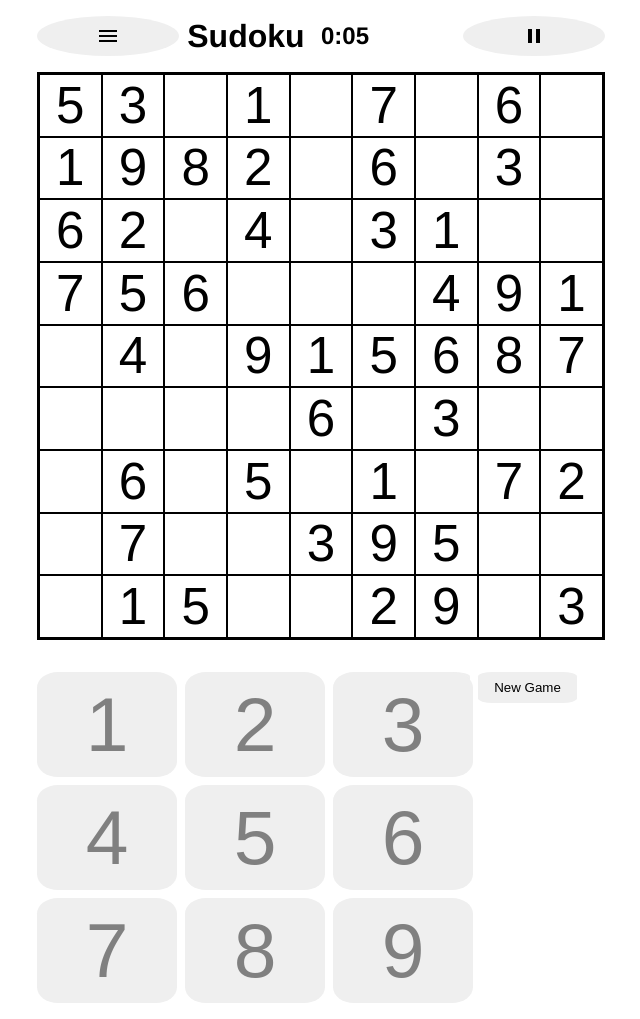
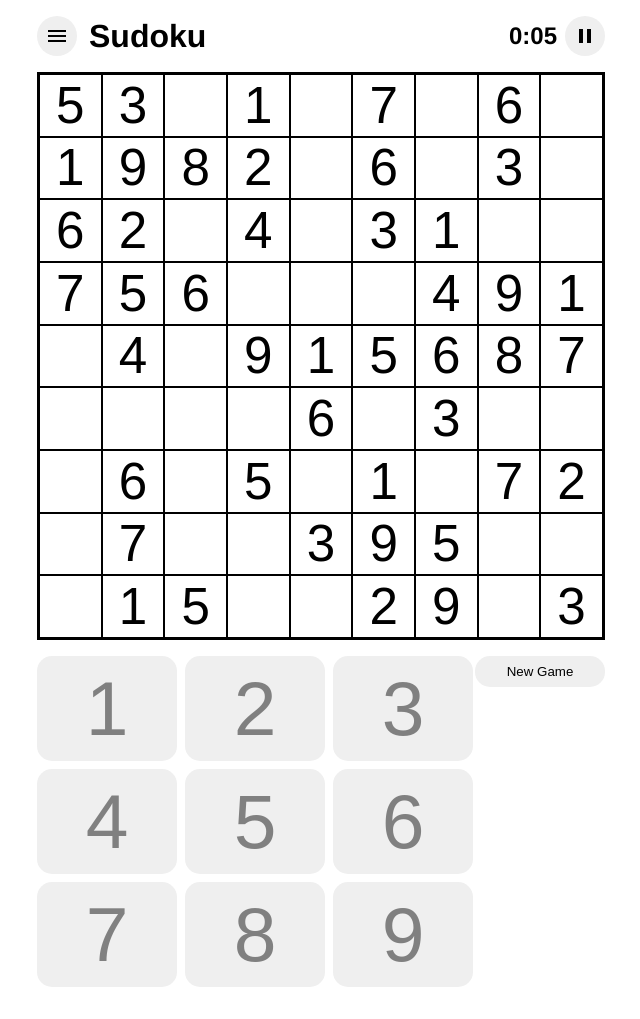
Before and after one commit to jkeussen/sudoku, a React (Vite) app: page / in a window 1280 px wide. Shown: the whole page, without its empty margins (319-959 px from the left). Built offline with nearby package versions, Linux system fonts and the light colour scheme.

Commit message:
Styling consolidation, controls consolidation

```diff
--- a/src/App.module.css
+++ b/src/App.module.css
@@ -6,13 +6,5 @@
   max-width: 600px;
   margin: 0 auto;
   align-items: center;
-  --divider: 2px;
-  --divider-color: black;
+  background-color: var(--bg);
 }
-.controls {
-  display: flex;
-  gap: 2rem;
-  margin-top: 2rem;
-  flex-basis: 0;
-  width: 100%;
-}
--- a/src/App.tsx
+++ b/src/App.tsx
@@ -2,13 +2,12 @@ import { useEffect } from "react";
 import { useAppDispatch } from "./store/hooks";
 
 import Header from "./components/Header";
-import MobileInputs from "./components/MobileInputs";
+import Puzzle from "./components/Puzzle";
+import Controls from "./components/Controls";
 
 import { puzzleActions } from "./store/puzzle-slice";
 
 import classes from "./App.module.css";
-import Puzzle from "./components/Puzzle";
-import Options from "./components/Options";
 
 function App() {
 	const dispatch = useAppDispatch();
@@ -22,10 +21,7 @@ function App() {
 		<div className={classes.app}>
 			<Header />
 			<Puzzle />
-			<div className={classes.controls}>
-				<MobileInputs />
-				<Options />
-			</div>
+			<Controls />
 		</div>
 	);
 }
--- /dev/null
+++ b/src/components/Controls.module.css
@@ -0,0 +1,47 @@
+.controls {
+  display: flex;
+  gap: 1rem;
+  margin-top: 1rem;
+  flex-basis: 0;
+  width: 100%;
+}
+
+.numbers {
+	width: 50%;
+	position: relative;
+	display: grid;
+	gap: 0.5rem;
+	grid-template-columns: repeat(3, 1fr);
+}
+.numberButton {
+	aspect-ratio: 4 / 3;
+	border-radius: var(--border-radius);
+	font-size: 6vw;
+	color: grey;
+}
+
+.options {
+	width: 50%;
+	display: flex;
+	gap: 0.5rem;
+	align-items: flex-start;
+	justify-content: flex-start;
+	flex-wrap: wrap;
+}
+.options button {
+	padding: 0.5rem 1rem;
+	width: max-content;
+	flex: 1;
+}
+
+@media (max-width: 600px) {
+	.controls {
+		flex-direction: column;
+	}
+	.numbers {
+		width: 100%;
+	}
+	.options {
+		width: 100%;
+	}
+}
--- /dev/null
+++ b/src/components/Controls.tsx
@@ -0,0 +1,59 @@
+import classes from './Controls.module.css'
+import buttonCss from '../styles/Buttons.module.css'
+
+import { useAppDispatch } from "../store/hooks";
+import { puzzleActions } from "../store/puzzle-slice";
+
+const NumberButton: React.FC<{
+	value: number;
+}> = (props) => {
+	return(
+		<button className={`${buttonCss.button} ${classes.numberButton}`}>
+			{props.value}
+		</button>
+	)
+}
+
+const Numbers: React.FC<{}> = (props?) => {
+	const nums = [1,2,3,4,5,6,7,8,9]
+	return(
+		<div className={classes.numbers}>
+			{nums.map((num) => <NumberButton
+				key={`numberButton_${num}`}
+				value={num}
+			/>)}
+		</div>
+	)
+}
+
+const Options: React.FC = () => {
+	const dispatch = useAppDispatch();
+
+	return(
+		<div className={classes.options}>
+			<button
+				className={buttonCss.button}
+				onClick={() => dispatch(puzzleActions.solvePuzzle())}
+			>
+				Show Solution
+			</button>
+			<button
+				className={buttonCss.button}
+				onClick={() => dispatch(puzzleActions.generatePuzzle())}
+			>
+				New Game
+			</button>
+		</div>
+	)
+}
+
+const Controls = () => {
+	return (
+		<div className={classes.controls}>
+			<Numbers />
+			<Options />
+		</div>
+	);
+};
+
+export default Controls;
--- a/src/components/Header.module.css
+++ b/src/components/Header.module.css
@@ -4,11 +4,19 @@
 	justify-content: space-between;
 	align-items: center;
 	margin-bottom: 1rem;
+	/* flex-basis: 0; */
+}
+.header h1 {
+	margin-left: 0.25rem;
 }
 .logo,
 .timer {
 	display: flex;
-	justify-content: space-between;
 	align-items: center;
 	gap: 0.5rem;
+	flex: 0;
 }
+.header button {
+	aspect-ratio: 1 / 1;
+	width: min-content;
+}
--- a/src/components/MobileInputs.module.css
+++ /dev/null
@@ -1,19 +0,0 @@
-.mobileInputs {
-	/* display: flex;
-	flex-wrap: wrap;
-	justify-content: space-between;
-	row-gap: 0.5rem; */
-	width: 50%;
-	position: relative;
-	display: grid;
-	gap: 0.5rem;
-	grid-template-columns: repeat(3, 1fr);
-}
-
-.inputBtn {
-	aspect-ratio: 4 / 3;
-	border-radius: var(--border-radius);
-	/* font-size: 4rem; */
-	font-size: 6vw;
-	color: grey;
-}
--- a/src/components/MobileInputs.tsx
+++ /dev/null
@@ -1,26 +0,0 @@
-import classes from './MobileInputs.module.css'
-import buttonCss from '../styles/Buttons.module.css'
-
-const MobileInputButton: React.FC<{
-	value: number;
-}> = (props) => {
-	return(
-		<button className={`${buttonCss.button} ${classes.inputBtn}`}>
-			{props.value}
-		</button>
-	)
-}
-
-const MobileInputs: React.FC<{}> = (props?) => {
-	const nums = [1,2,3,4,5,6,7,8,9]
-	return(
-		<div className={classes.mobileInputs}>
-			{nums.map((num) => <MobileInputButton
-				key={`mobileInputButton_${num}`}
-				value={num}
-			/>)}
-		</div>
-	)
-}
-
-export default MobileInputs
--- a/src/components/Options.module.css
+++ /dev/null
@@ -1,12 +0,0 @@
-.options {
-	width: 50%;
-	display: flex;
-	gap: 0.5rem;
-	align-items: flex-start;
-	justify-content: flex-start;
-	flex-wrap: wrap;
-}
-.options button {
-	padding: 0.5rem 1rem;
-	width: max-content;
-}
--- a/src/components/Options.tsx
+++ /dev/null
@@ -1,28 +0,0 @@
-import { useAppDispatch } from '../store/hooks';
-import { puzzleActions } from '../store/puzzle-slice';
-
-import classes from './Options.module.css'
-import buttonCss from '../styles/Buttons.module.css'
-
-const Options: React.FC = () => {
-	const dispatch = useAppDispatch();
-
-	return(
-		<div className={classes.options}>
-			<button
-				className={buttonCss.button}
-				onClick={() => dispatch(puzzleActions.solvePuzzle())}
-			>
-				Show Solution
-			</button>
-			<button
-				className={buttonCss.button}
-				onClick={() => dispatch(puzzleActions.generatePuzzle())}
-			>
-				New Game
-			</button>
-		</div>
-	)
-}
-
-export default Options;
--- a/src/index.css
+++ b/src/index.css
@@ -22,5 +22,8 @@
 
   box-sizing: border-box;
 
-  --border-radius: 15%;
+  --border-radius: 15px;
+  --divider: 2px;
+  --divider-color: black;
+  --bg: white;
 }
```
